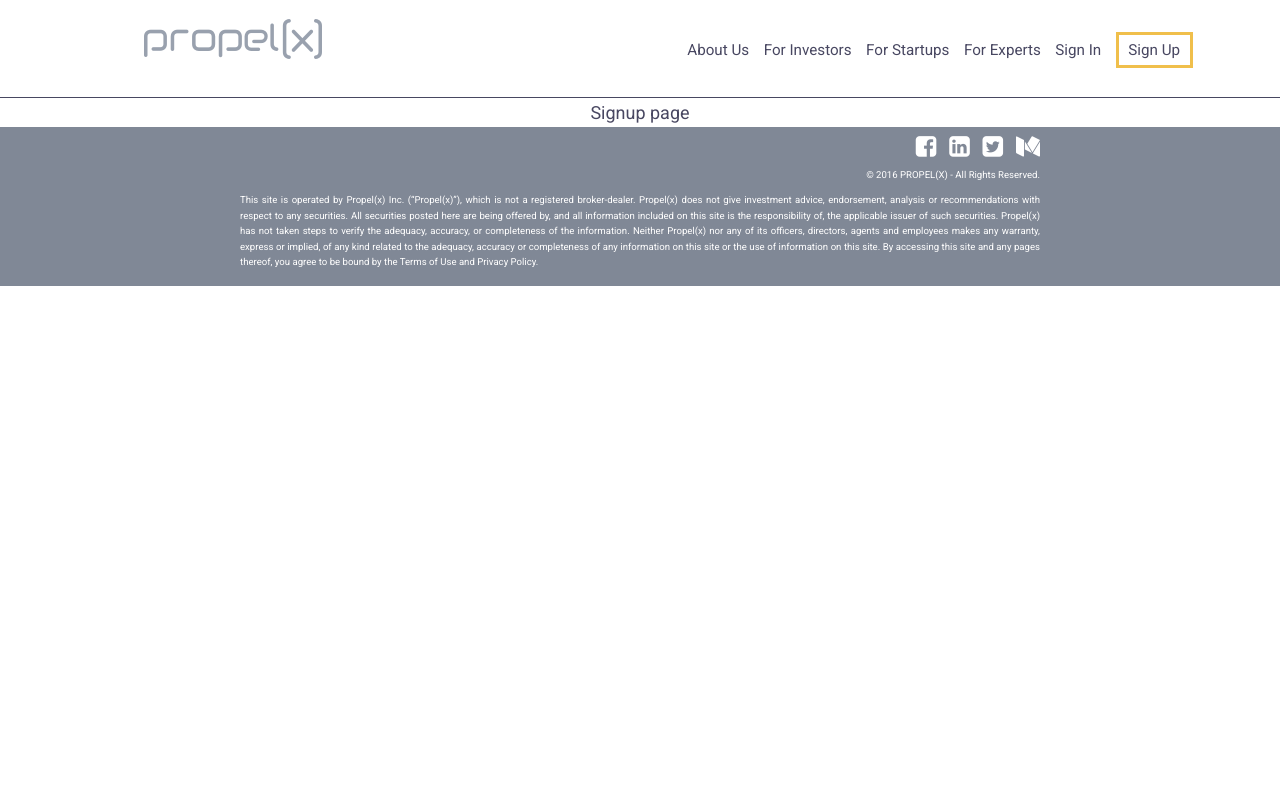
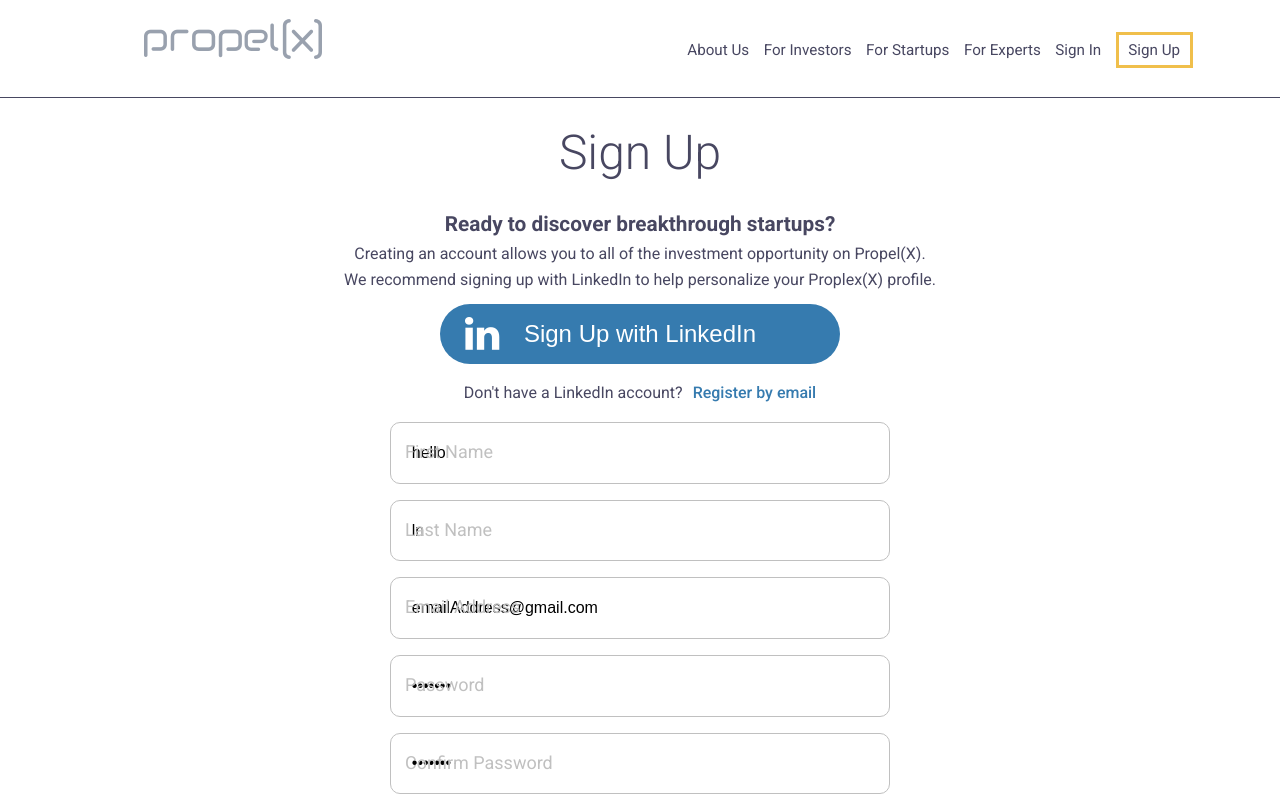
Before and after one commit to lavanyaac/signupprocess, a React (Create React App) app: page / in a window 1280 px wide. Shown: the top 800 px of the page. Built offline with nearby package versions, Linux system fonts and the light colour scheme.

Commit message:
SignUp functionality added

```diff
--- a/public/index.html
+++ b/public/index.html
@@ -20,7 +20,7 @@
       work correctly both with client-side routing and a non-root public URL.
       Learn how to configure a non-root public URL by running `npm run build`.
     -->
-    <link href="https://fonts.googleapis.com/css?family=Roboto:400,400i,500,500i,700,700i" rel="stylesheet">
+    <link href="https://fonts.googleapis.com/css?family=Roboto:300,400,400i,500,500i,700,700i" rel="stylesheet">
     <title>React App</title>
   </head>
   <body>
--- a/src/components/Signup.js
+++ b/src/components/Signup.js
@@ -1,11 +1,153 @@
-import React, { Component } from 'react';
+import React, {Component} from 'react';
+import InputField from './util/InputField';
+import {run, ruleRunner} from './validations/ruleRunner';
+import { required, mustMatch, minLength } from './validations/rules';
+import { signuptext } from './config/text';
+import update from 'immutability-helper';
+import { withRouter } from 'react-router-dom';
 
-class Signup extends Component {
-  render() {
-    return (
-      <div>Signup page</div>
-    );
-  }
+const fieldValidations = [
+	ruleRunner("firstName", "First Name", required),
+	ruleRunner("emailAddress", "Email Address", required),
+	ruleRunner("password1", "Password", required, minLength(6)),
+	ruleRunner("password2", "Password Confirmation", mustMatch("password1", "Password")),
+];
+
+
+class Signup extends Component{
+
+	constructor(props){
+		super(props);
+		this.handleFieldChanged = this.handleFieldChanged.bind(this);
+		this.handleSubmitClicked = this.handleSubmitClicked.bind(this);
+		this.errorFor = this.errorFor.bind(this);
+		this.getGroupClassName = this.getGroupClassName.bind(this);
+		this.handleOnFocus = this.handleOnFocus.bind(this);
+		this.handleOnBlur = this.handleOnBlur.bind(this);
+		this.state = {
+			showErrors: false,
+			validationErrors: {},
+			labelautomation: {},
+			firstName: 'hello',
+			lastName: 'ln',
+			emailAddress: 'emailAddress@gmail.com',
+			password1:'hello12',
+			password2: 'hello12'
+		}
+	}
+
+	componentWillMount(){
+		this.setState({validationErrors: run(this.state, fieldValidations)});
+	}
+
+	errorFor(field){
+		return this.state.validationErrors[field] || '';
+	}
+
+	handleFieldChanged(field){
+		return(e) => {
+			const newState = update(this.state, {
+				[field]: {$set: e.target.value}
+			});
+			newState.validationErrors = run(newState, fieldValidations);
+			this.setState(newState);
+		};
+	}
+	getGroupClassName(field){
+		return this.state.labelautomation[field]? 'focused': '';
+	}
+
+	handleOnFocus(id){
+		if(!this.getGroupClassName(id)){
+			const newState = update(this.state, {
+					labelautomation:{
+						[id]: {$set: true}
+					}
+				});
+			this.setState(newState);
+		}
+	}
+
+	handleOnBlur(id, text){
+		if(text === ''){
+			const newState = update(this.state, {
+				labelautomation:{
+					[id]: {$set: false}
+				}
+			});
+			this.setState(newState);
+		}
+	}
+
+	handleSubmitClicked(history){
+		this.setState({showErrors: true});
+		if(Object.keys(this.state.validationErrors).length !== 0) return null;
+		history.push('/welcome');
+	}
+
+	render(){
+		return(
+			<div className="signup-container">
+				<h2> Sign Up </h2>
+				<p className="signup-subtext">{signuptext.para1}</p>
+				<p className="signup-text">{signuptext.para2}</p>
+				<p className="signup-text">{signuptext.para3}</p>
+				<div className="signup-fields">
+				<div className="btn linkedinbtn">
+					<button className="linkedin" >Sign Up with LinkedIn</button>
+					<i className="fa fa-linkedin" aria-hidden="true"></i>
+				</div>
+
+				<div className="signup-noaccount">
+					<p className="signup-text">{signuptext.noaccount}</p>
+					<p className="signup-text highlight-text">{signuptext.reg}</p>
+				</div>
+
+				<div className={`form-group ${this.getGroupClassName("firstName")}`}>
+					<label className="lbl firstname" htmlFor="firstName">First Name</label>
+					<InputField	showError={this.state.showErrors} type="text" id="firstName"
+										text={this.state.firstName} onFieldChange={this.handleFieldChanged("firstName")}
+										handleOnFocus={this.handleOnFocus} handleOnBlur={this.handleOnBlur}
+										errorText={this.errorFor("firstName")} />
+				</div>
+				<div className={`form-group ${this.getGroupClassName("lastName")}`}>
+					<label className="lbl lastname" htmlFor="lastName">Last Name</label>
+					<InputField	showError={this.state.showErrors} type="text" id="lastName"
+										text={this.state.lastName} onFieldChange={this.handleFieldChanged("lastName")}
+										handleOnFocus={this.handleOnFocus} handleOnBlur={this.handleOnBlur}
+										errorText={this.errorFor("lastName")} />
+				</div>
+				<div className={`form-group ${this.getGroupClassName("email")}`}>
+					<label className="lbl email" htmlFor="email">Email Address</label>
+					<InputField	showError={this.state.showErrors} type="email" id="email"
+										text={this.state.emailAddress} onFieldChange={this.handleFieldChanged("emailAddress")}
+										handleOnFocus={this.handleOnFocus} handleOnBlur={this.handleOnBlur}
+										errorText={this.errorFor("emailAddress")} />
+				</div>
+				<div className={`form-group ${this.getGroupClassName("password1")}`}>
+					<label className="lbl password1" htmlFor="password1">Password </label>
+					<InputField	showError={this.state.showErrors} type="password" id="password1"
+										text={this.state.password1} onFieldChange={this.handleFieldChanged("password1")}
+										handleOnFocus={this.handleOnFocus} handleOnBlur={this.handleOnBlur}
+										errorText={this.errorFor("password1")} />
+				</div>
+				<div className={`form-group ${this.getGroupClassName("password2")}`}>
+					<label className="lbl password2" htmlFor="password2">Confirm Password</label>
+					<InputField	showError={this.state.showErrors} type="password" id="password2"
+										text={this.state.password2} onFieldChange={this.handleFieldChanged("password2")}
+										handleOnFocus={this.handleOnFocus} handleOnBlur={this.handleOnBlur}
+										errorText={this.errorFor("password2")} />
+				</div>
+				<button className="btn registerbtn" type="submit"
+				value="registeration" onClick={() => this.handleSubmitClicked(this.props.history)}>Register</button>
+				</div>
+				<div className="haveaccount">
+					<p className="signup-text">{signuptext.haveaccount}</p>
+					<a href="#" className="signup-text highlight-text">Sign In</a>
+				</div>
+			</div>
+			);
+	}
 }
 
-export default Signup;
+export default withRouter(Signup);
--- /dev/null
+++ b/src/components/util/InputField.js
@@ -0,0 +1,48 @@
+import React from 'react';
+import OptionallyDisplayed from './OptionallyDisplayed.js';
+import {bool, func} from 'prop-types';
+
+export default class InputField extends React.Component{
+	constructor(props){
+		super(props);
+		this.shouldDisplayError = this.shouldDisplayError.bind(this);
+		this.handleFocus = this.handleFocus.bind(this);
+		this.handleBlur = this.handleBlur.bind(this);
+	}
+
+	shouldDisplayError(){
+		return this.props.showError && this.props.errorText !== '';
+	}
+
+	handleFocus(){
+		this.props.handleOnFocus(this.props.id);
+	}
+
+	handleBlur(){
+		this.props.handleOnBlur(this.props.id, this.props.text||'');
+	}
+
+	render(){
+		const {type, text, onFieldChange, errorText, id} = this.props;
+		return(
+			<div className="form-field text-field">
+				<input type={type || "text"}
+				value={text}
+				onChange={onFieldChange}
+				onFocus={this.handleFocus}
+				onBlur={this.handleBlur}
+				id={id}/>
+				<OptionallyDisplayed display={this.shouldDisplayError()}>
+					<div className="validation-error">
+						<span className={type}>{errorText}</span>
+					</div>
+				</OptionallyDisplayed>
+			</div>
+			);
+	}
+}
+
+InputField.propTypes = {
+	showError: bool.isRequired,
+	onFieldChange: func.isRequired
+}
--- /dev/null
+++ b/src/components/util/OptionallyDisplayed.js
@@ -0,0 +1,14 @@
+import React from 'react';
+import { bool } from 'prop-types';
+
+export default function OptionallyDisplayed(props){
+	return(
+		props.display === true
+			? <div>{props.children}</div>
+			: null
+		);
+}
+
+OptionallyDisplayed.propTypes = {
+	display: bool.isRequired
+};
--- /dev/null
+++ b/src/components/validations/errorMessages.js
@@ -0,0 +1,9 @@
+export const isRequired = fieldName => `${fieldName} is required`;
+
+export const mustMatch = otherFieldName => {
+	return (fieldName) => `${fieldName} must match ${otherFieldName}`;
+};
+
+export const minLength = length => {
+	return (fieldName) => `${fieldName} must be at least ${length} characters`
+};
--- /dev/null
+++ b/src/components/validations/ruleRunner.js
@@ -0,0 +1,17 @@
+export const ruleRunner = (field, name, ...validations) =>{
+	return (state) => {
+		for(const v of validations){
+			const errorMessageFunc = v(state[field], state);
+			if(errorMessageFunc){
+				return {[field]: errorMessageFunc(name)};
+			}
+		}
+		return null;
+	};
+};
+
+export const run = (state, runners) => {
+	return runners.reduce((memo, runner) => {
+		return Object.assign(memo, runner(state));
+	}, {});
+};
--- /dev/null
+++ b/src/components/validations/rules.js
@@ -0,0 +1,17 @@
+import * as ErrorMessages from './errorMessages';
+
+export const required = (text) => {
+	return text ? null: ErrorMessages.isRequired;
+};
+
+export const mustMatch = (field, fieldName) =>{
+	return (text, state) => {
+		return state[field] === text ? null: ErrorMessages.mustMatch(fieldName);
+	};
+};
+
+export const minLength = (length) => {
+	return (text) => {
+		return text.length >= length ? null: ErrorMessages.minLength(length);
+	};
+};
--- a/src/index.css
+++ b/src/index.css
@@ -3,6 +3,7 @@
   --yellow: #F0BF4B;
   --fontgrey: #484761;
   --footergrey:#808896;
+  --linkedinBlue: #367BAF;
 }
 
 body {
@@ -22,6 +23,10 @@
 
 img {
     width: 100%;
+}
+
+p{
+	margin: 0;
 }
 
 /************ App *********/
@@ -88,11 +93,115 @@
 .footer-copyright{
 	text-align: right;
 }
-
 /************ Main *********/
 
 /************ Sign Up *********/
+.signup-container{
+	display: grid;
+	grid-template-columns:minmax(350px, 700px);
+	justify-content: center;
+	/*background: #fafafa;*/
 
+}
+.signup-container h2{
+	font-size: 3rem;
+	font-weight: 300;
+	margin: 1rem;
+}
+
+.signup-subtext{
+	font-size: 1.3rem;
+	font-weight: 700;
+}
+
+.signup-text{
+	font-size: 1rem
+}
+
+.signup-noaccount{
+	display: flex;
+	justify-content: center;
+}
+.signup-fields{
+	display: grid;
+	grid-template-columns:minmax(350px, 500px);
+	justify-content: center;
+	grid-gap:1rem;
+	margin-top: 0.7rem;
+
+
+}
+.text-field input{
+	padding: 1.3rem;
+	width: 100%;
+	border: 1px solid silver;
+	font-size: 1rem;
+	border-radius: 10px;
+}
+
+.form-group{
+	position: relative;
+}
+
+.lbl{
+	position: absolute;
+	left: 15px;
+	top: 15px;
+	color: silver;
+	transition: transform 150ms ease-out, font-size 150ms ease-out;
+}
+
+.focused .lbl {
+  -webkit-transform: translateY(-70%);
+          transform: translateY(-70%);
+  font-size: .75em;
+}
+
+.signup-container button{
+	padding: 1rem;
+	color: #fff;
+	font-size: 1.5rem;
+	border: none;
+	border-radius: 2rem;
+	width: 100%;
+}
+
+.linkedin{
+	background-color: var(--linkedinBlue);
+}
+
+.linkedinbtn{
+	position: relative;
+	width: 80%;
+	justify-self: center;
+}
+
+.fa-linkedin{
+	font-size: 2.5rem;
+	color: #fff;
+	position: absolute;
+	left: 25px;
+	top: 10px;
+}
+
+.highlight-text{
+	margin-left: 10px;
+	color: var(--linkedinBlue);
+	font-weight: 500;
+}
+
+.signup-fields .registerbtn{
+	background-color: var(--yellow);
+	width: 80%;
+	justify-self: center;
+}
+
+.haveaccount{
+	display: flex;
+	justify-content: center;
+	margin-bottom: 1rem;
+	margin-top: 1rem;
+}
 /************ Welcome *********/
 
 /************ Questions1 *********/
```
